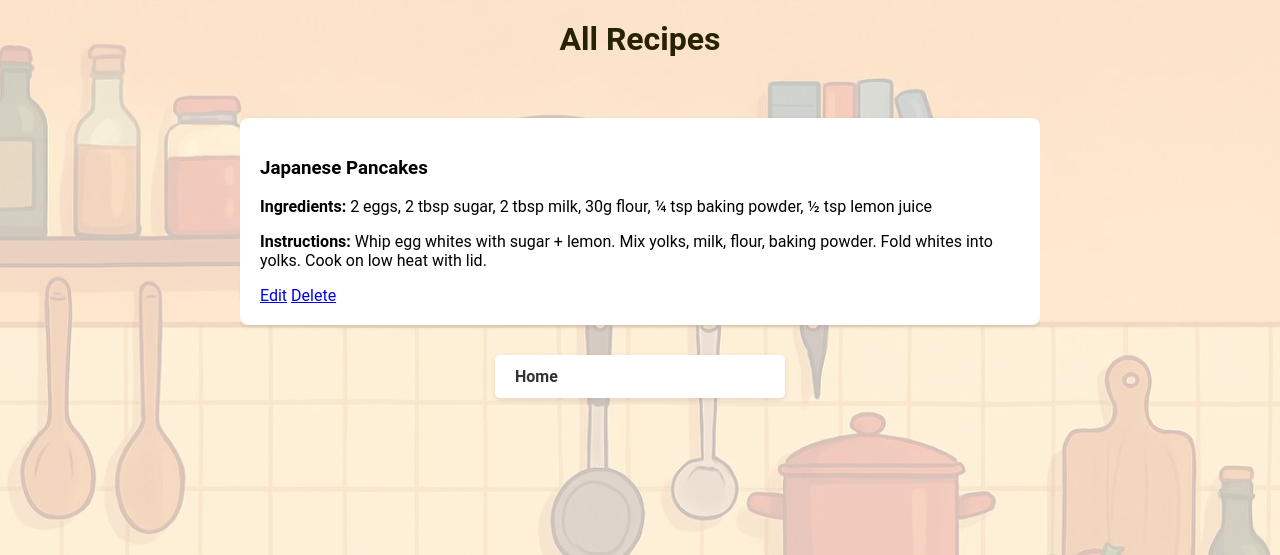
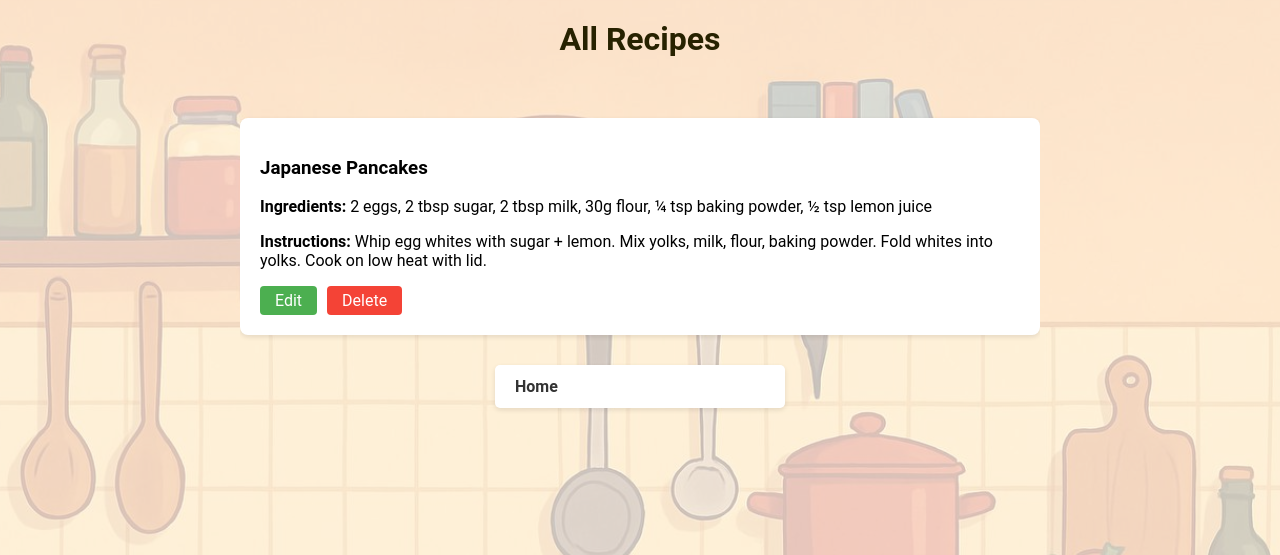
Before and after one commit to nargiza0004/RecipeApp_18P, a Flask app: page /all_recipes in a window 1280 px wide. Shown: the top 555 px of the page. Run offline with Flask 3, Linux system fonts and the light colour scheme.

Commit message:
Update styles.css

```diff
--- a/src/static/styles.css
+++ b/src/static/styles.css
@@ -1,4 +1,3 @@
-
 body {
    font-family: 'Roboto', sans-serif;
    margin: 0;
@@ -108,3 +107,103 @@ button[type="submit"]:hover {
    font-size: 18px;
    color: #333;
 }
+
+/* Стили для формы редактирования */
+.edit-form {
+   max-width: 600px;
+   margin: 20px auto;
+   padding: 20px;
+   background: white;
+   border-radius: 8px;
+   box-shadow: 0 2px 5px rgba(0,0,0,0.1);
+}
+
+.edit-form input,
+.edit-form textarea {
+   width: 100%;
+   padding: 10px;
+   margin-bottom: 15px;
+   border: 1px solid #ddd;
+   border-radius: 4px;
+}
+
+.edit-form textarea {
+   height: 150px;
+   resize: vertical;
+}
+
+/* Стили для кнопок действий */
+.recipe-actions {
+   margin-top: 15px;
+   display: flex;
+   gap: 10px;
+}
+
+.btn {
+   padding: 8px 16px;
+   color: white;
+   text-decoration: none;
+   border-radius: 4px;
+   border: none;
+   cursor: pointer;
+   font-size: 14px;
+}
+
+.edit-btn {
+   background-color: #4CAF50;
+}
+
+.edit-btn:hover {
+   background-color: #45a049;
+}
+
+.delete-btn {
+   background-color: #f44336;
+}
+
+.delete-btn:hover {
+   background-color: #d32f2f;
+}
+
+/* Стили для формы редактирования */
+.edit-form {
+   max-width: 600px;
+   margin: 0 auto;
+   padding: 20px;
+   background: white;
+   border-radius: 8px;
+   box-shadow: 0 2px 5px rgba(0,0,0,0.1);
+}
+
+/* Стили для кнопок действий */
+.recipe-actions {
+   margin-top: 15px;
+   display: flex;
+   gap: 10px;
+}
+
+.edit-btn {
+   padding: 5px 15px;
+   background-color: #4CAF50;
+   color: white;
+   text-decoration: none;
+   border-radius: 4px;
+   transition: background-color 0.3s;
+}
+
+.edit-btn:hover {
+   background-color: #45a049;
+}
+
+.delete-btn {
+   padding: 5px 15px;
+   background-color: #f44336;
+   color: white;
+   text-decoration: none;
+   border-radius: 4px;
+   transition: background-color 0.3s;
+}
+
+.delete-btn:hover {
+   background-color: #d32f2f;
+}
```
